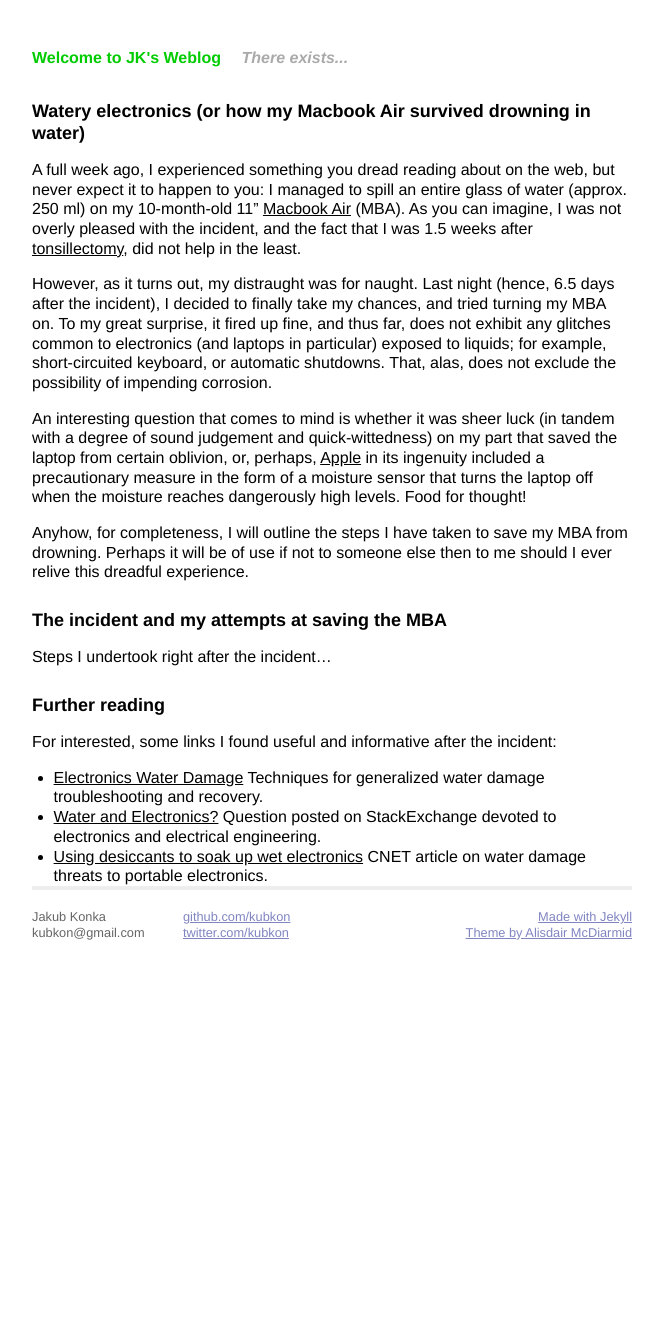
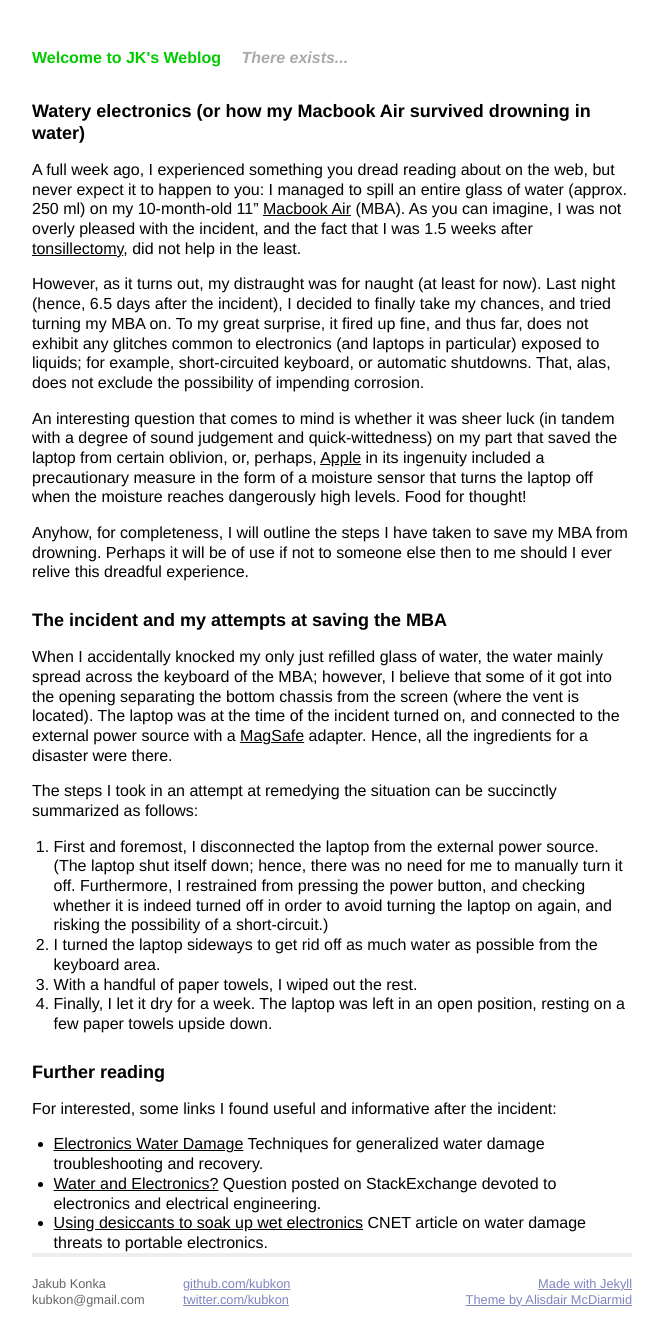
Before and after one commit to kubkon/kubkon.github.com, a Jekyll site: the page built from _posts/2012-08-23-watery-electronics.md, in a window 1280 px wide. Shown: the whole page, without its empty margins (308-971 px from the left). Built offline with Jekyll 4.4.1, drawn with Linux system fonts in a browser that asks for light colours; Markdown is read by kramdown in place of the engine named in the settings; before the commit the page ends 953 px from its top, so only the background shows below that.

Commit message:
Finish drafting description of the incident and recovery steps in post on watery electronics

```diff
--- a/_posts/2012-08-23-watery-electronics.md
+++ b/_posts/2012-08-23-watery-electronics.md
@@ -7,7 +7,7 @@
 
 A full week ago, I experienced something you dread reading about on the web, but never expect it to happen to you: I managed to spill an entire glass of water (approx. 250 ml) on my 10-month-old 11" [Macbook Air](http://www.apple.com/macbookair/) (MBA). As you can imagine, I was not overly pleased with the incident, and the fact that I was 1.5 weeks after [tonsillectomy](http://en.wikipedia.org/wiki/Tonsillectomy), did not help in the least.
 
-However, as it turns out, my distraught was for naught. Last night (hence, 6.5 days after the incident), I decided to finally take my chances, and tried turning my MBA on. To my great surprise, it fired up fine, and thus far, does not exhibit any glitches common to electronics (and laptops in particular) exposed to liquids; for example, short-circuited keyboard, or automatic shutdowns. That, alas, does not exclude the possibility of impending corrosion.
+However, as it turns out, my distraught was for naught (at least for now). Last night (hence, 6.5 days after the incident), I decided to finally take my chances, and tried turning my MBA on. To my great surprise, it fired up fine, and thus far, does not exhibit any glitches common to electronics (and laptops in particular) exposed to liquids; for example, short-circuited keyboard, or automatic shutdowns. That, alas, does not exclude the possibility of impending corrosion.
 
 An interesting question that comes to mind is whether it was sheer luck (in tandem with a degree of sound judgement and quick-wittedness) on my part that saved the laptop from certain oblivion, or, perhaps, [Apple](http://www.apple.com/) in its ingenuity included a precautionary measure in the form of a moisture sensor that turns the laptop off when the moisture reaches dangerously high levels. Food for thought!
 
@@ -15,7 +15,14 @@
 
 ## The incident and my attempts at saving the MBA
 
-Steps I undertook right after the incident...
+When I accidentally knocked my only just refilled glass of water, the water mainly spread across the keyboard of the MBA; however, I believe that some of it got into the opening separating the bottom chassis from the screen (where the vent is located). The laptop was at the time of the incident turned on, and connected to the external power source with a [MagSafe](http://en.wikipedia.org/wiki/MagSafe) adapter. Hence, all the ingredients for a disaster were there.
+
+The steps I took in an attempt at remedying the situation can be succinctly summarized as follows:
+
+1. First and foremost, I disconnected the laptop from the external power source. (The laptop shut itself down; hence, there was no need for me to manually turn it off. Furthermore, I restrained from pressing the power button, and checking whether it is indeed turned off in order to avoid turning the laptop on again, and risking the possibility of a short-circuit.)
+2. I turned the laptop sideways to get rid off as much water as possible from the keyboard area.
+3. With a handful of paper towels, I wiped out the rest.
+4. Finally, I let it dry for a week. The laptop was left in an open position, resting on a few paper towels upside down.
 
 ## Further reading
 
```
